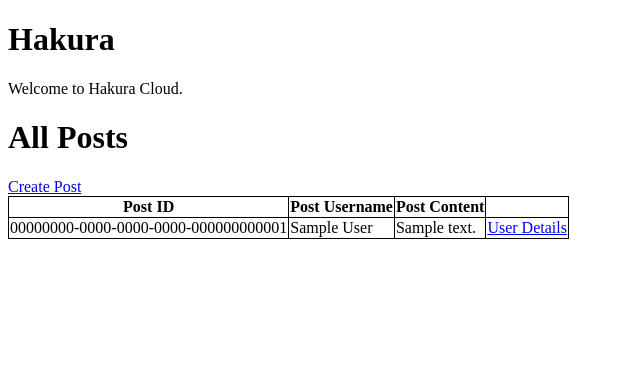
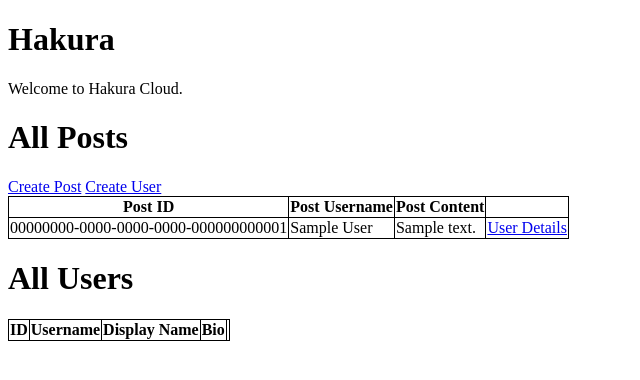
Before and after one commit to MorganFellDEV/HakuraCloud, a Django app: page / in a window 1280 px wide. Shown: the top 380 px of the page, without its empty margins (0-640 px from the left). Run offline with Django 4.2, Linux system fonts and the light colour scheme; tables that the repository leaves empty hold one stand-in row (values such as "Sample post"); lists and menus that the app fills with data are empty.

Commit message:
Added all users to index

```diff
--- a/hakura/templates/hakura/index.html
+++ b/hakura/templates/hakura/index.html
@@ -16,6 +16,7 @@
 
     <h1>All Posts</h1>
     <a href={% url 'createpost' %}>Create Post</a>
+    <a href={% url 'createuser' %}>Create User</a>
     <table>
     <th>Post ID</th>
     <th>Post Username</th>
@@ -31,5 +32,23 @@
         </tr>
     {% endfor %}
     </table>
+
+    <h1>All Users</h1>
+    <table>
+    <th>ID</th>
+    <th>Username</th>
+    <th>Display Name</th>
+    <th>Bio</th>
+    <th></th>
+    {% for user in users %}
+        <tr>
+        <td>{{ user.id }}</td>
+        <td>{{ user.UserName}}</td>
+        <td>{{ user.UserDisplayName }}</td>
+        <td>{{ user.UserBio }}</td>
+        <td><a href="/profiles/{{ user.id }}">Details</a></td>
+        </tr>
+    {% endfor %}
+    </table>
 </body>
 </html>
```
